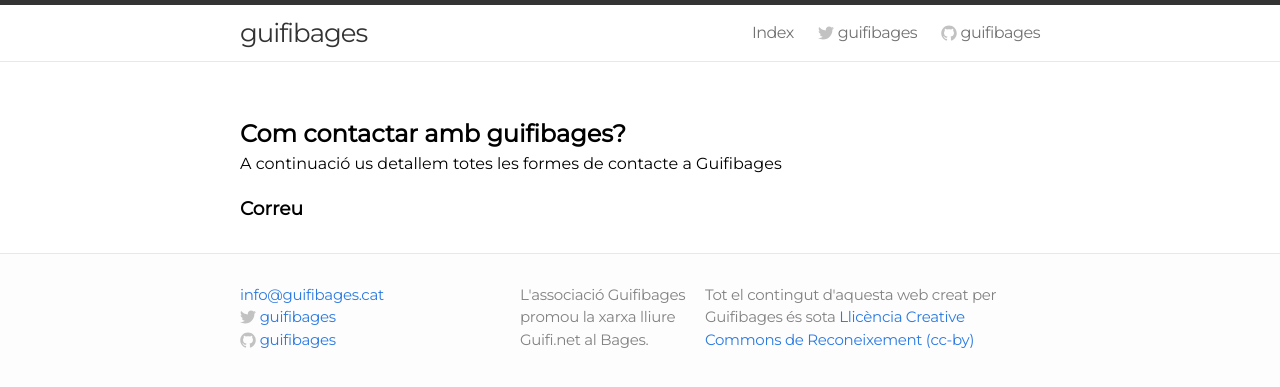
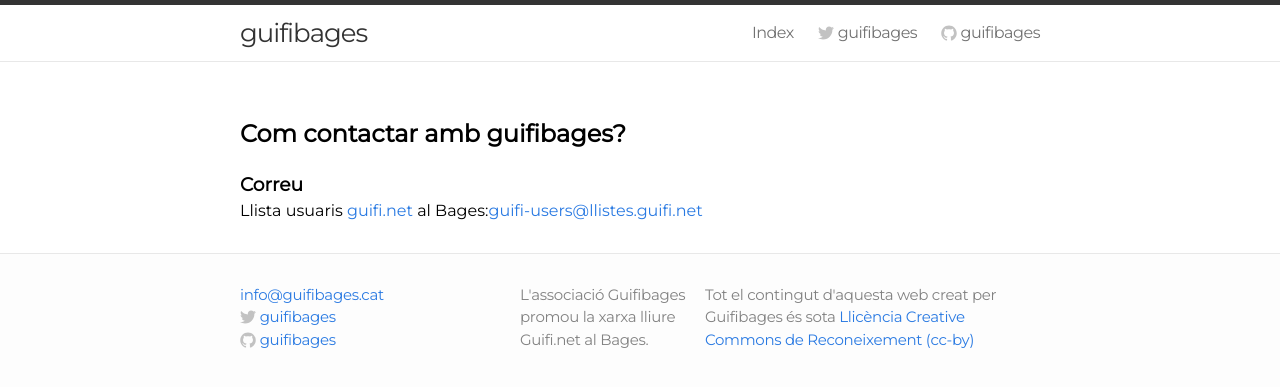
Before and after one commit to guifibages/guifibages.github.io, a Jekyll site: the page built from doc/contacte/index.md, in a window 1280 px wide. Shown: the top 387 px of the page. Built offline with Jekyll 4.4.1, drawn with Linux system fonts in a browser that asks for light colours.

Commit message:
Update index.md

```diff
--- a/doc/contacte/index.md
+++ b/doc/contacte/index.md
@@ -4,6 +4,5 @@
 ---
 ##Com contactar amb guifibages?
 
-A continuació us detallem totes les formes de contacte a Guifibages
-
 ###Correu
+Llista usuaris [guifi.net](https://guifi.net) al Bages:[guifi-users@llistes.guifi.net](mailto:guifi-users@llistes.guifi.net)
```
